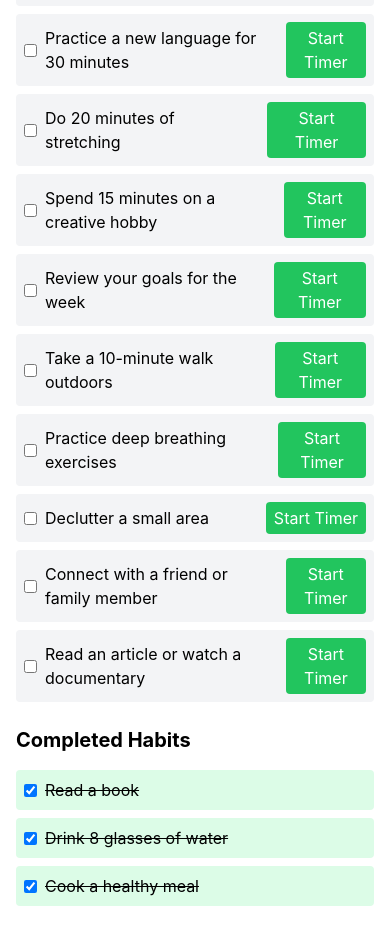
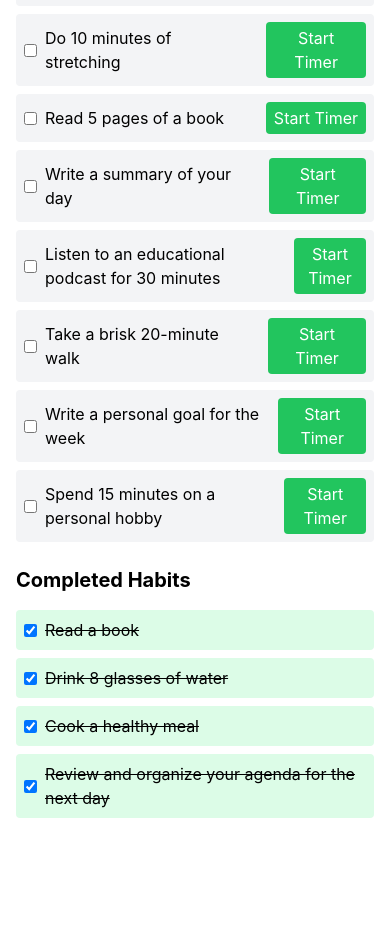
Before and after one commit to marcserranog/habit-tracker, a React (Create React App) app: page / in a window 390 px wide. Shown: the part 1022-1952 px from the top of the page. After the commit the page ends 1864 px from the top, so only its background shows below. Built offline with nearby package versions, Linux system fonts and the light colour scheme; the HTML template or start-up script is replaced by a standard one.

Commit message:
Refactoring classes and restructuring the project

```diff
--- a/src/App.js
+++ b/src/App.js
@@ -1,75 +1,7 @@
-// App.js
-import React, { useState } from 'react';
-import { ThemeProvider, useTheme } from './theme/ThemeContext';
-import Header from './components/Header';
-import HabitPieChart from './components/HabitPieChart';
-import CreateHabitModal from './components/CreateHabitModal';
-import BackToTopButton from './components/BackToTopButton';
-import UpcomingHabits from './components/UpComingHabits';
+import React from 'react';
+import { ThemeProvider } from './theme/ThemeContext';
+import AppContent from './components/AppComponent';
 import './index.css';
-
-const AppContent = () => {
-  const { theme } = useTheme();
-
-  const [habits, setHabits] = useState([
-    { id: 1, name: 'Exercise', completed: false, timer: 60 },
-    { id: 2, name: 'Read a book', completed: true, timer: 10 },
-    { id: 3, name: 'Meditate', completed: false, timer: 10 },
-    { id: 4, name: 'Write how you feel about today', completed: false, timer: 1 },
-    { id: 5, name: 'Drink 8 glasses of water', completed: true, timer: 0 },
-    { id: 6, name: 'Plan your day in the morning', completed: false, timer: 5 },
-    { id: 7, name: 'Learn 10 new words', completed: false, timer: 15 },
-    { id: 8, name: 'Limit social media usage', completed: false, timer: 30 },
-    { id: 9, name: 'Cook a healthy meal', completed: true, timer: 45 },
-    { id: 10, name: 'Practice gratitude (write 3 things)', completed: false, timer: 5 },
-    { id: 11, name: 'Practice a new language for 30 minutes', completed: false, timer: 30 },
-    { id: 12, name: 'Do 20 minutes of stretching', completed: false, timer: 20 },
-    { id: 14, name: 'Spend 15 minutes on a creative hobby', completed: false, timer: 15 },
-    { id: 15, name: 'Review your goals for the week', completed: false, timer: 10 },
-    { id: 16, name: 'Take a 10-minute walk outdoors', completed: false, timer: 10 },
-    { id: 17, name: 'Practice deep breathing exercises', completed: false, timer: 5 },
-    { id: 18, name: 'Declutter a small area', completed: false, timer: 15 },
-    { id: 19, name: 'Connect with a friend or family member', completed: false, timer: 20 },
-    { id: 20, name: 'Read an article or watch a documentary', completed: false, timer: 30 },
-  ]);
-
-  const [isModalOpen, setIsModalOpen] = useState(false);
-
-  const toggleHabit = (id) => {
-    const newHabits = habits.map((habit) =>
-      habit.id === id ? { ...habit, completed: !habit.completed } : habit
-    );
-    setHabits(newHabits);
-  };
-
-  const addHabit = (name, timer) => {
-    const newHabit = { id: habits.length + 1, name, completed: false, timer };
-    setHabits([...habits, newHabit]);
-    setIsModalOpen(false);
-  };
-
-  const completedCount = habits.filter(habit => habit.completed).length;
-  const totalCount = habits.length;
-  const percentageCompleted = (completedCount / totalCount) * 100;
-
-  return (
-    <div className={`min-h-screen ${theme === 'light' ? 'bg-white text-black' : 'bg-gray-900 text-white'} pt-20`}>
-      <Header />
-      <div className="flex flex-col lg:flex-row">
-        <HabitPieChart percentage={percentageCompleted} />
-        <UpcomingHabits habits={habits} toggleHabit={toggleHabit} />
-      </div>
-      <button
-        onClick={() => setIsModalOpen(true)}
-        className="fixed bottom-11 right-20 p-4 bg-blue-500 text-white rounded-full shadow-lg hover:bg-blue-700"
-      >
-        + New Habit
-      </button>
-      {isModalOpen && <CreateHabitModal addHabit={addHabit} closeModal={() => setIsModalOpen(false)} />}
-      <BackToTopButton/>
-    </div>
-  );
-};
 
 const App = () => (
   <ThemeProvider>
--- /dev/null
+++ b/src/components/AppComponent.js
@@ -0,0 +1,39 @@
+import React from 'react';
+import { useTheme } from '../theme/ThemeContext';
+import Header from './Header';
+import HabitPieChart from './HabitPieChart';
+import UpcomingHabits from './UpComingHabits';
+import CreateHabitModal from './CreateHabitModal';
+import BackToTopButton from './BackToTopButton';
+import { useHabits } from '../utils/useHabits';
+import { useModal } from '../utils/useModal';
+
+const AppContent = () => {
+  const { theme } = useTheme();
+  const { habits, toggleHabit, addHabit } = useHabits();
+  const { isModalOpen, openModal, closeModal } = useModal();
+
+  const completedCount = habits.filter((habit) => habit.completed).length;
+  const totalCount = habits.length;
+  const percentageCompleted = (completedCount / totalCount) * 100;
+
+  return (
+    <div className={`min-h-screen ${theme === 'light' ? 'bg-white text-black' : 'bg-gray-900 text-white'} pt-20`}>
+      <Header />
+      <div className="flex flex-col lg:flex-row">
+        <HabitPieChart percentage={percentageCompleted} />
+        <UpcomingHabits habits={habits} toggleHabit={toggleHabit} />
+      </div>
+      <button
+        onClick={openModal}
+        className="fixed bottom-11 right-20 p-4 bg-blue-500 text-white rounded-full shadow-lg hover:bg-blue-700"
+      >
+        + New Habit
+      </button>
+      {isModalOpen && <CreateHabitModal addHabit={addHabit} closeModal={closeModal} />}
+      <BackToTopButton />
+    </div>
+  );
+};
+
+export default AppContent;
--- a/src/components/BackToTopButton.js
+++ b/src/components/BackToTopButton.js
@@ -1,4 +1,3 @@
-// components/BackToTopButton.js
 import React, { useState, useEffect } from 'react';
 import { FaArrowUp } from 'react-icons/fa';
 
@@ -7,11 +6,7 @@ const BackToTopButton = () => {
 
   useEffect(() => {
     const handleScroll = () => {
-      if (window.scrollY > 300) {
-        setShowButton(true);
-      } else {
-        setShowButton(false);
-      }
+      setShowButton(window.scrollY > 300);
     };
 
     window.addEventListener('scroll', handleScroll);
@@ -29,7 +24,7 @@ const BackToTopButton = () => {
     showButton && (
       <button
         onClick={scrollToTop}
-        className="fixed bottom-12 right-3 p-4 bg-blue-500 text-white rounded-full shadow-lg hover:bg-blue-700"
+        className="fixed bottom-12 right-4 p-4 bg-blue-500 text-white rounded-full shadow-lg hover:bg-blue-700"
       >
         <FaArrowUp className="text-xl" />
       </button>
--- a/src/components/Header.js
+++ b/src/components/Header.js
@@ -1,4 +1,3 @@
-// Header.js
 import React from "react";
 import { useTheme } from "../theme/ThemeContext";
 import { FaSun, FaMoon } from "react-icons/fa";
--- /dev/null
+++ b/src/utils/useHabits.js
@@ -0,0 +1,41 @@
+import { useState } from 'react';
+
+export const useHabits = () => {
+  const [habits, setHabits] = useState([
+    { id: 1, name: 'Exercise', completed: false, timer: 60 },
+    { id: 2, name: 'Read a book', completed: true, timer: 10 },
+    { id: 3, name: 'Meditate', completed: false, timer: 10 },
+    { id: 4, name: 'Write how you feel about today', completed: false, timer: 1 },
+    { id: 5, name: 'Drink 8 glasses of water', completed: true, timer: 0 },
+    { id: 6, name: 'Plan your day in the morning', completed: false, timer: 5 },
+    { id: 7, name: 'Learn 10 new words', completed: false, timer: 15 },
+    { id: 8, name: 'Limit social media usage', completed: false, timer: 30 },
+    { id: 9, name: 'Cook a healthy meal', completed: true, timer: 45 },
+    { id: 10, name: 'Practice gratitude (write 3 things)', completed: false, timer: 5 },
+    { id: 11, name: 'Do 10 minutes of stretching', completed: false, timer: 10 },
+    { id: 12, name: 'Read 5 pages of a book', completed: false, timer: 10 },
+    { id: 13, name: 'Write a summary of your day', completed: false, timer: 15 },
+    { id: 14, name: 'Listen to an educational podcast for 30 minutes', completed: false, timer: 30 },
+    { id: 15, name: 'Take a brisk 20-minute walk', completed: false, timer: 20 },
+    { id: 16, name: 'Write a personal goal for the week', completed: false, timer: 5 },
+    { id: 17, name: 'Review and organize your agenda for the next day', completed: true, timer: 10 },
+    { id: 18, name: 'Spend 15 minutes on a personal hobby', completed: false, timer: 15 },
+  ]);
+
+  const toggleHabit = (id) => {
+    setHabits((prevHabits) =>
+      prevHabits.map((habit) =>
+        habit.id === id ? { ...habit, completed: !habit.completed } : habit
+      )
+    );
+  };
+
+  const addHabit = (name, timer) => {
+    setHabits((prevHabits) => [
+      ...prevHabits,
+      { id: prevHabits.length + 1, name, completed: false, timer }
+    ]);
+  };
+
+  return { habits, toggleHabit, addHabit };
+};
--- /dev/null
+++ b/src/utils/useModal.js
@@ -0,0 +1,10 @@
+import { useState } from "react";
+
+export const useModal = () => {
+    const [isModalOpen, setIsModalOpen] = useState(false);
+
+    const openModal = () => setIsModalOpen(true);
+    const closeModal = () => setIsModalOpen(false);
+
+    return { isModalOpen, openModal, closeModal };
+}
```
